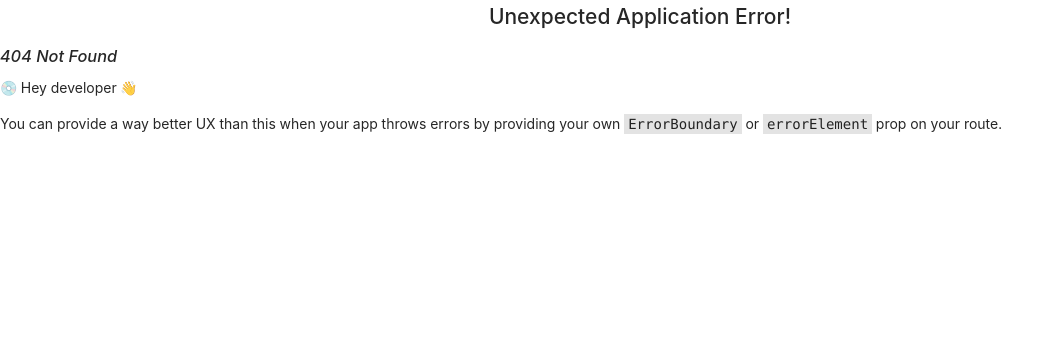
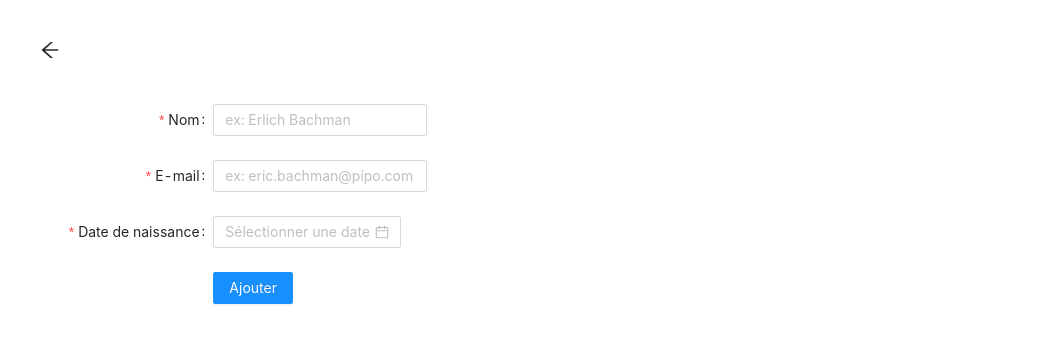
Before and after one commit to hokla-org/dojo-sante, a React (Create React App) app: page /create-patient in a window 1280 px wide. Before the commit this address had no page. Shown: the top 342 px of the page, without its empty margins (0-1060 px from the left). Built offline with nearby package versions, Linux system fonts and the light colour scheme.

Commit message:
feat(CreatePatient): create patient form

```diff
--- /dev/null
+++ b/src/CreatePatient.jsx
@@ -0,0 +1,42 @@
+import { Button, DatePicker, Form, Input } from "antd";
+import { ArrowLeftOutlined } from "@ant-design/icons";
+import { useNavigate } from "react-router-dom";
+
+const CreatePatient = () => {
+  const navigate = useNavigate();
+  return (
+    <>
+      <div className="header">
+        <div onClick={() => navigate(-1)}>
+          <ArrowLeftOutlined className="back-icon" />
+        </div>
+      </div>
+      <Form
+        labelCol={{ span: 4 }}
+        wrapperCol={{ span: 4 }}
+        onFinish={() => alert()}
+      >
+        <Form.Item label="Nom" name="name" rules={[{ required: true }]}>
+          <Input placeholder="ex: Erlich Bachman" />
+        </Form.Item>
+        <Form.Item label="E-mail" name="email" rules={[{ required: true }]}>
+          <Input placeholder="ex: eric.bachman@pipo.com" />
+        </Form.Item>
+        <Form.Item
+          label="Date de naissance"
+          name="birthdate"
+          rules={[{ required: true }]}
+        >
+          <DatePicker />
+        </Form.Item>
+        <Form.Item wrapperCol={{ offset: 4 }}>
+          <Button type="primary" htmlType="submit">
+            Ajouter
+          </Button>
+        </Form.Item>
+      </Form>
+    </>
+  );
+};
+
+export default CreatePatient;
--- a/src/Home.css
+++ b/src/Home.css
@@ -3,8 +3,12 @@
   margin: auto;
 }
 
-.search-bar-container {
-  width: 20%;
-  margin: auto;
+.table-actions-container {
+  display: flex;
   margin-bottom: 1em;
+  justify-content: space-between;
 }
+
+.search-bar {
+  width: 20em;
+}
--- a/src/Home.jsx
+++ b/src/Home.jsx
@@ -1,9 +1,10 @@
-import { Input, Table } from "antd";
+import { Button, Input, Table } from "antd";
 import "antd/dist/antd.css";
 import { useState } from "react";
 import "./Home.css";
 import patients from "./data/patients.json";
 import { useNavigate } from "react-router-dom";
+import { PlusCircleOutlined } from "@ant-design/icons";
 
 function Home() {
   const [dataSource, setDataSource] = useState(patients);
@@ -50,8 +51,17 @@ function Home() {
 
   return (
     <div className="table-container">
-      <div className="search-bar-container">
-        <Input.Search onSearch={(searchTerm) => filterPatients(searchTerm)} />
+      <div className="table-actions-container">
+        <Input.Search
+          className="search-bar"
+          onSearch={(searchTerm) => filterPatients(searchTerm)}
+        />
+        <Button
+          icon={<PlusCircleOutlined />}
+          onClick={() => navigate("/create-patient")}
+        >
+          Créer un patient
+        </Button>
       </div>
       <Table
         dataSource={dataSource}
--- a/src/Patient.css
+++ b/src/Patient.css
@@ -4,15 +4,6 @@ h1 {
 
 h2 {
     text-align: center;
-}
-
-.header {
-    margin: 40px auto;
-}
-
-.back-icon {
-    font-size: 20px;
-    margin-left: 40px;
 }
 
 .info-container {
--- /dev/null
+++ b/src/common.css
@@ -0,0 +1,8 @@
+.header {
+    margin: 40px auto;
+}
+
+.back-icon {
+    font-size: 20px;
+    margin-left: 40px;
+}
```
Also changed, not shown: src/index.jsx (+8 -1 lines).
